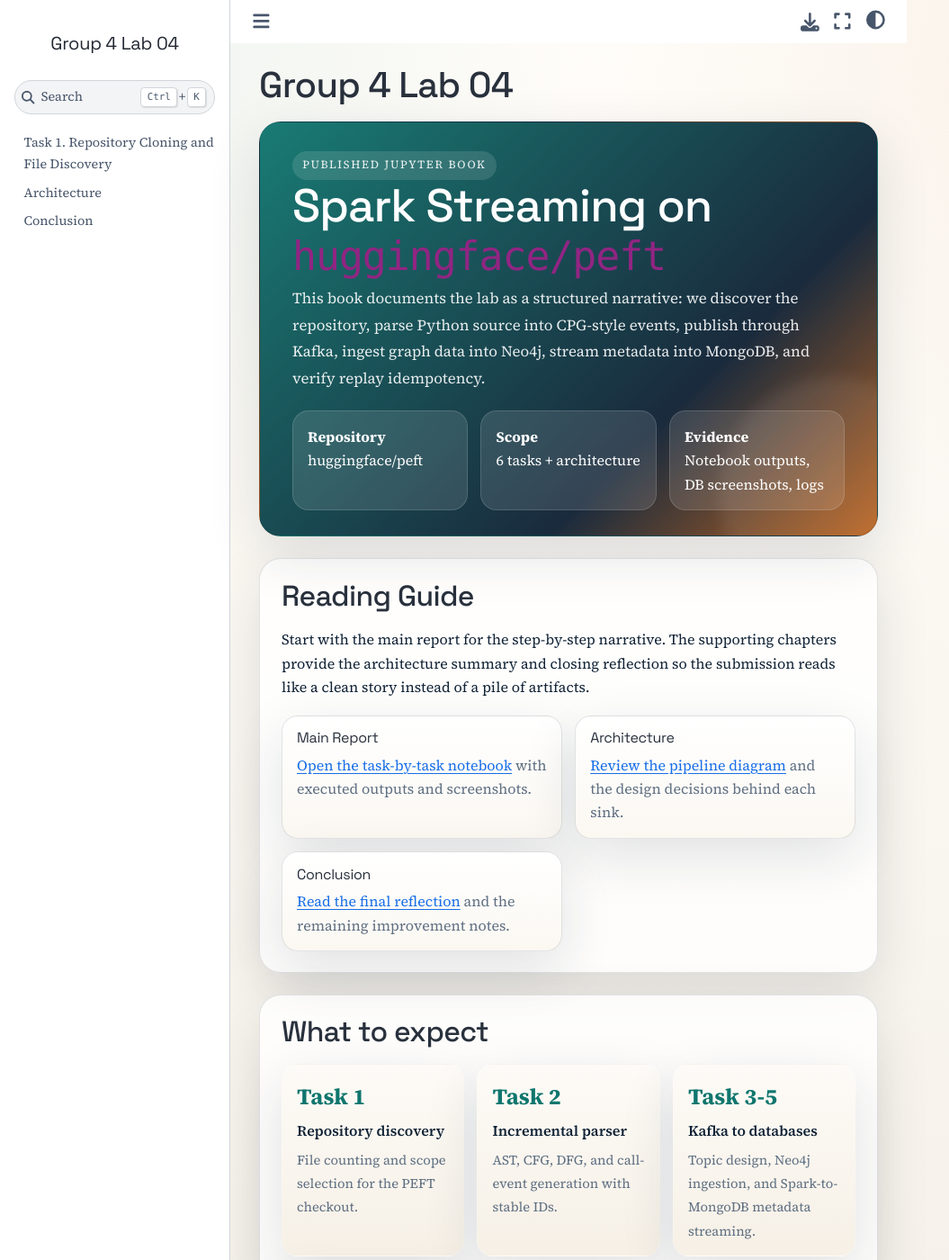
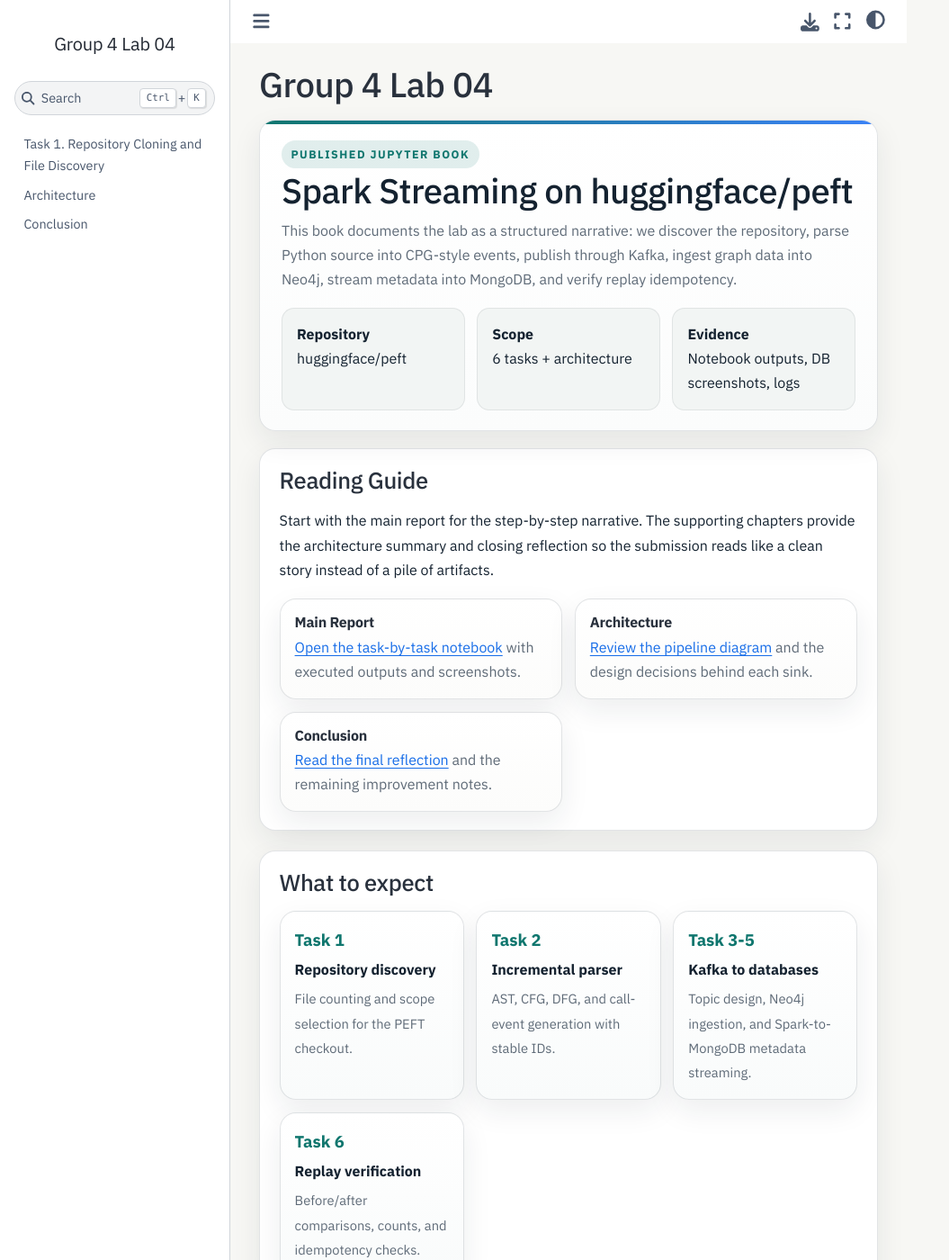
Before and after one commit to hvph-uyen/spark-streaming, a Jupyter Book: the page built from docs/book/intro.md, in a window 1280 px wide and 1400 px high. Shown: the whole window at 90% size, without its empty margins (0-1055 px from the left). Built offline with Jupyter Book 1.0.4 settings and Sphinx 7.4.7 and the Sphinx Book theme 1.1.4, drawn with Linux system fonts in a browser that asks for light colours.

Commit message:
Simplify book layout and typography

```diff
--- a/docs/book/_config.yml
+++ b/docs/book/_config.yml
@@ -15,3 +15,4 @@
     html_theme_options:
       show_toc_level: 2
       show_prev_next: false
+      secondary_sidebar_items: []
--- a/docs/book/_static/custom.css
+++ b/docs/book/_static/custom.css
@@ -1,16 +1,15 @@
-@import url("https://fonts.googleapis.com/css2?family=Source+Serif+4:opsz,wght@8..60,400;8..60,600;8..60,700&family=Space+Grotesk:wght@400;500;700&display=swap");
+@import url("https://fonts.googleapis.com/css2?family=IBM+Plex+Sans:wght@400;500;600;700&family=IBM+Plex+Mono:wght@400;500;600&display=swap");
 
 :root {
-  --group4-bg: #f4efe7;
+  --group4-bg: #f7f7f4;
   --group4-surface: #ffffff;
-  --group4-surface-alt: #f7f3ec;
-  --group4-text: #102235;
-  --group4-muted: #5f6f82;
-  --group4-line: rgba(16, 34, 53, 0.12);
+  --group4-surface-alt: #f2f5f4;
+  --group4-text: #142230;
+  --group4-muted: #5f6b78;
+  --group4-line: rgba(20, 34, 48, 0.12);
   --group4-accent: #0f766e;
-  --group4-accent-2: #b45309;
-  --group4-accent-3: #6d28d9;
-  --group4-shadow: 0 20px 60px rgba(16, 34, 53, 0.12);
+  --group4-accent-soft: rgba(15, 118, 110, 0.12);
+  --group4-shadow: 0 12px 32px rgba(20, 34, 48, 0.08);
 }
 
 html {
@@ -18,12 +17,10 @@
 }
 
 body {
-  background:
-    radial-gradient(circle at top left, rgba(15, 118, 110, 0.08), transparent 30%),
-    radial-gradient(circle at top right, rgba(180, 83, 9, 0.08), transparent 28%),
-    linear-gradient(180deg, #fffdf9 0%, var(--group4-bg) 100%);
+  background: var(--group4-bg);
   color: var(--group4-text);
-  font-family: "Source Serif 4", Georgia, serif;
+  font-family: "IBM Plex Sans", "Segoe UI", sans-serif;
+  line-height: 1.7;
 }
 
 h1,
@@ -37,8 +34,17 @@
 .navbar-brand,
 .site-title,
 .header-title {
-  font-family: "Space Grotesk", "Segoe UI", sans-serif;
-  letter-spacing: -0.02em;
+  font-family: "IBM Plex Sans", "Segoe UI", sans-serif;
+  letter-spacing: -0.015em;
+  color: var(--group4-text);
+}
+
+h1 {
+  font-size: clamp(2rem, 3vw, 2.8rem);
+}
+
+h2 {
+  font-size: clamp(1.5rem, 2vw, 2rem);
 }
 
 .bd-content .bd-article-container {
@@ -46,7 +52,7 @@
 }
 
 .bd-content .bd-article {
-  padding-top: 1.2rem;
+  padding-top: 1rem;
 }
 
 .hero-panel,
@@ -56,36 +62,33 @@
 .report-note {
   background: var(--group4-surface);
   border: 1px solid var(--group4-line);
-  border-radius: 24px;
+  border-radius: 18px;
   box-shadow: var(--group4-shadow);
 }
 
 .hero-panel {
   position: relative;
   overflow: hidden;
-  padding: 2rem 2.25rem 1.75rem;
-  margin-bottom: 1.5rem;
-  background:
-    linear-gradient(135deg, rgba(15, 118, 110, 0.96), rgba(16, 34, 53, 0.96) 68%, rgba(180, 83, 9, 0.9));
-  color: #fff;
+  padding: 1.4rem 1.5rem;
+  margin-bottom: 1.2rem;
+  background: linear-gradient(180deg, #ffffff 0%, #fbfcfc 100%);
 }
 
-.hero-panel::after {
+.hero-panel::before {
   content: "";
   position: absolute;
-  inset: auto -5rem -5rem auto;
-  width: 16rem;
-  height: 16rem;
-  border-radius: 999px;
-  background: rgba(255, 255, 255, 0.08);
-  filter: blur(8px);
+  top: 0;
+  left: 0;
+  width: 100%;
+  height: 4px;
+  background: linear-gradient(90deg, var(--group4-accent), #3b82f6);
 }
 
 .hero-panel h1 {
-  margin: 0.15rem 0 0.5rem;
-  color: #fff;
-  font-size: clamp(2rem, 4vw, 3.75rem);
-  line-height: 1.05;
+  margin: 0.15rem 0 0.55rem;
+  color: var(--group4-text);
+  font-size: clamp(1.9rem, 3vw, 2.65rem);
+  line-height: 1.15;
 }
 
 .hero-panel p {
@@ -94,52 +97,57 @@
 
 .eyebrow {
   display: inline-flex;
-  gap: 0.5rem;
   align-items: center;
-  padding: 0.35rem 0.7rem;
-  margin-bottom: 0.9rem;
+  gap: 0.45rem;
+  padding: 0.3rem 0.65rem;
+  margin-bottom: 0.85rem;
   border-radius: 999px;
-  background: rgba(255, 255, 255, 0.12);
-  color: rgba(255, 255, 255, 0.9);
+  background: var(--group4-accent-soft);
+  color: var(--group4-accent);
   font-size: 0.78rem;
+  font-weight: 700;
   text-transform: uppercase;
-  letter-spacing: 0.14em;
+  letter-spacing: 0.12em;
 }
 
 .hero-copy {
-  max-width: 68ch;
-  color: rgba(255, 255, 255, 0.9);
-  font-size: 1.05rem;
-  line-height: 1.75;
+  max-width: 72ch;
+  color: var(--group4-muted);
+  font-size: 1rem;
+  line-height: 1.7;
 }
 
 .hero-meta,
 .metric-grid,
 .task-grid {
   display: grid;
-  gap: 0.9rem;
+  gap: 0.85rem;
 }
 
 .hero-meta {
-  grid-template-columns: repeat(auto-fit, minmax(160px, 1fr));
-  margin-top: 1.3rem;
+  grid-template-columns: repeat(auto-fit, minmax(180px, 1fr));
+  margin-top: 1.1rem;
 }
 
-.hero-meta span,
-.metric-card,
-.task-card {
-  background: rgba(255, 255, 255, 0.12);
-  border: 1px solid rgba(255, 255, 255, 0.14);
-  border-radius: 18px;
+.hero-meta span {
+  display: block;
   padding: 0.95rem 1rem;
-  color: #fff;
-  backdrop-filter: blur(8px);
+  border-radius: 14px;
+  background: var(--group4-surface-alt);
+  border: 1px solid rgba(20, 34, 48, 0.08);
+  color: var(--group4-text);
+}
+
+.hero-meta strong,
+.metric-value,
+.metric-label,
+.task-card h3 {
+  font-weight: 700;
 }
 
 .section-card {
-  padding: 1.4rem 1.5rem;
-  margin: 1.25rem 0 1.5rem;
-  background: rgba(255, 255, 255, 0.82);
+  padding: 1.25rem 1.35rem;
+  margin: 1.1rem 0 1.35rem;
 }
 
 .section-card h2 {
@@ -155,14 +163,13 @@
 }
 
 .task-card {
-  color: var(--group4-text);
-  background: linear-gradient(180deg, #fff, #fbf8f2);
-  border-color: var(--group4-line);
+  padding: 1rem 1rem 1.05rem;
+  background: linear-gradient(180deg, #fff, #fcfcfb);
 }
 
 .task-card h3 {
   margin-top: 0;
-  margin-bottom: 0.45rem;
+  margin-bottom: 0.35rem;
   font-size: 1rem;
 }
 
@@ -173,26 +180,25 @@
 }
 
 .metric-grid {
-  grid-template-columns: repeat(auto-fit, minmax(160px, 1fr));
+  grid-template-columns: repeat(auto-fit, minmax(165px, 1fr));
 }
 
 .metric-card {
-  background: linear-gradient(180deg, #fdfbf7, #f6f0e6);
-  color: var(--group4-text);
+  padding: 1rem;
+  background: linear-gradient(180deg, #fff, #f9fbfb);
 }
 
 .metric-value {
   display: block;
-  margin-bottom: 0.25rem;
-  font-size: 1.55rem;
-  font-weight: 700;
+  margin-bottom: 0.22rem;
+  font-size: 1.15rem;
   color: var(--group4-accent);
 }
 
 .metric-label {
   display: block;
   margin-bottom: 0.35rem;
-  font-weight: 600;
+  color: var(--group4-text);
 }
 
 .metric-note {
@@ -205,7 +211,7 @@
   width: 100%;
   border-collapse: collapse;
   overflow: hidden;
-  border-radius: 18px;
+  border-radius: 14px;
   border: 1px solid var(--group4-line);
   box-shadow: var(--group4-shadow);
   background: #fff;
@@ -214,17 +220,17 @@
 article table th,
 article table td {
   padding: 0.75rem 0.9rem;
-  border-bottom: 1px solid rgba(16, 34, 53, 0.08);
+  border-bottom: 1px solid rgba(20, 34, 48, 0.08);
 }
 
 article table th {
-  background: #eef4f3;
+  background: #eff4f3;
   color: var(--group4-text);
-  font-family: "Space Grotesk", "Segoe UI", sans-serif;
+  font-weight: 700;
 }
 
 article table tr:nth-child(even) td {
-  background: rgba(15, 118, 110, 0.03);
+  background: rgba(15, 118, 110, 0.025);
 }
 
 img {
@@ -237,7 +243,7 @@
 img[alt*="Neo4j"],
 img[alt*="MongoDB"],
 img[alt*="Architecture"] {
-  border-radius: 18px;
+  border-radius: 14px;
   box-shadow: var(--group4-shadow);
 }
 
@@ -245,30 +251,46 @@
 .admonition,
 .note,
 .tip {
-  border-radius: 18px;
+  border-radius: 14px;
 }
 
 .bd-sidebar,
 .bd-header {
-  backdrop-filter: blur(14px);
+  backdrop-filter: blur(10px);
 }
 
 .bd-sidebar .nav-link:hover {
-  background: rgba(15, 118, 110, 0.08);
+  background: rgba(15, 118, 110, 0.07);
+}
+
+.bd-sidebar-secondary,
+.bd-toc,
+.bd-sidebar-secondary *,
+.bd-toc * {
+  display: none !important;
+}
+
+.bd-main .bd-content,
+.bd-main .bd-article-container {
+  width: 100%;
 }
 
 code,
 pre {
-  font-family: "SFMono-Regular", Consolas, "Liberation Mono", monospace;
+  font-family: "IBM Plex Mono", Consolas, monospace;
 }
 
 pre {
-  border-radius: 16px;
+  border-radius: 14px;
+}
+
+.bd-toc {
+  font-size: 0.95rem;
 }
 
 @media (max-width: 768px) {
   .hero-panel {
-    padding: 1.4rem 1.1rem 1.2rem;
+    padding: 1.1rem 1rem;
   }
 
   .section-card {
--- a/docs/book/intro.md
+++ b/docs/book/intro.md
@@ -2,7 +2,7 @@
 
 <div class="hero-panel">
   <p class="eyebrow">Published Jupyter Book</p>
-  <h1>Spark Streaming on <code>huggingface/peft</code></h1>
+  <h1>Spark Streaming on huggingface/peft</h1>
   <p class="hero-copy">This book documents the lab as a structured narrative: we discover the repository, parse Python source into CPG-style events, publish through Kafka, ingest graph data into Neo4j, stream metadata into MongoDB, and verify replay idempotency.</p>
   <div class="hero-meta">
     <span><strong>Repository</strong><br/>huggingface/peft</span>
```
Also changed, not shown: docs/book/report.ipynb.
